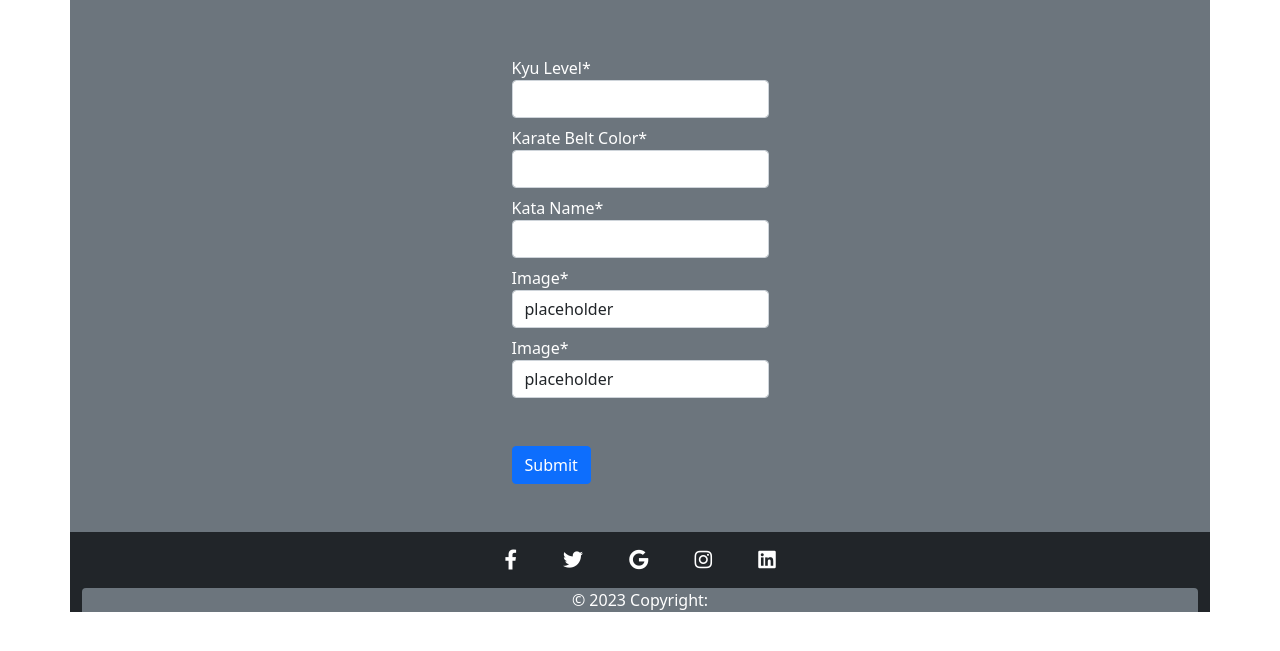
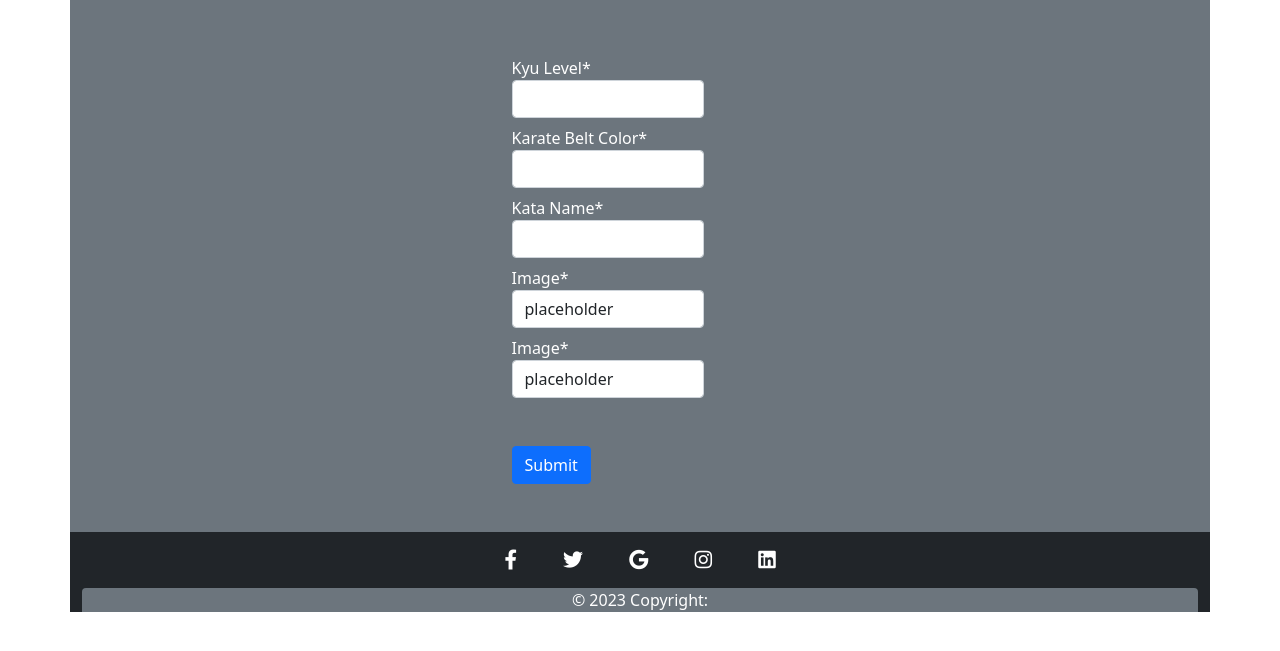
Before and after one commit to Shaga-Matula/Shotokan-Karate, a Django app: page /addkyu/ in a window 1280 px wide. Shown: the part 56-707 px from the top of the page. Run offline with Django 3.2, Linux system fonts and the light colour scheme; some libraries are stand-ins or nearby versions.

Commit message:
booststrap and css usr creat and kyu creat

```diff
--- a/templates/base.html
+++ b/templates/base.html
@@ -64,7 +64,7 @@
 
 
 
-    <footer class="container bg-dark mx-auto text-white text-center col-sm-12 col-md-12 col-lg-12 col-xl-12">
+    <footer class="container bg-dark mx-auto text-white text-center col-12">
         <div class="container mx-auto">
             <div class="row justify-content-center">
                 <div class="#">
--- a/templates/kyu_regester.html
+++ b/templates/kyu_regester.html
@@ -3,22 +3,22 @@
 
 {% block content %}
 
-<div class="container bg-secondary text-white d-flex justify-content-center">
-    <form class="mt-5 mb-5" method="post">
+<div class="container bg-secondary text-white d-flex justify-content-sm-center">
+    <form class="mt-5 mb-5 px-2" method="post">
         {% csrf_token %}
-        <div class="form-group mt-2">
+        <div class="form-group mt-2 w-75">
             {{ form.kyu_level|as_crispy_field }}
         </div>
-        <div class="form-group mt-2">
+        <div class="form-group mt-2 w-75">
             {{ form.belt_color|as_crispy_field }}
         </div>
-        <div class="form-group mt-2">
+        <div class="form-group mt-2 w-75">
             {{ form.kata_name|as_crispy_field }}
         </div>
-        <div class="form-group mt-2">
+        <div class="form-group mt-2 w-75" >
             {{ form.kata_image|as_crispy_field }}
         </div>
-        <div class="form-group mt-2">
+        <div class="form-group mt-2 w-75">
             {{ form.syllabus_image|as_crispy_field }}
         </div>
 
```
